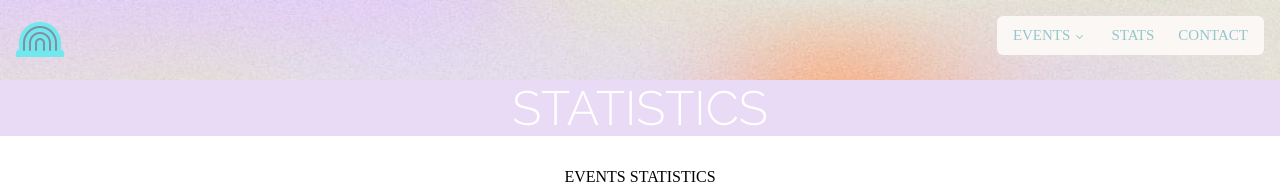
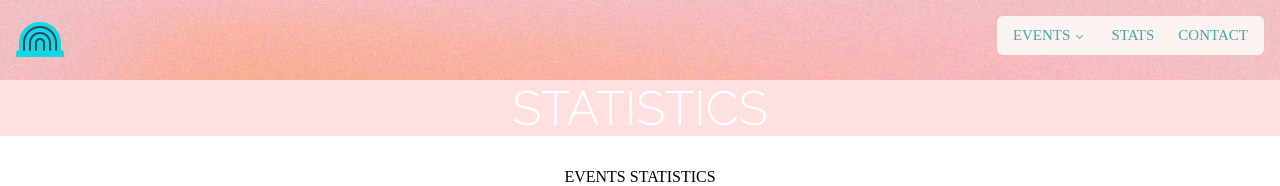
Before and after one commit to camdd/amazing-events, a React (Vite) app: page /stats in a window 1280 px wide. Shown: the top 186 px of the page. Built offline with nearby package versions, Linux system fonts and the light colour scheme; no server answers; a web font is replaced by a local one.

Commit message:
changed header opacity and some little stuff

```diff
--- a/src/components/Card.css
+++ b/src/components/Card.css
@@ -8,12 +8,10 @@
     background-size: cover;
     display: flex;
     justify-content: space-around;
-    gap: 1rem;
-    padding: 1rem;
+    padding: 0.7rem;
     flex-wrap: wrap;
     margin: 0 auto;
     border-radius: 15px;
-    /* width: 40% */
 }
 
 .border {  height: 369px;
@@ -22,7 +20,6 @@
     border-radius: 10px;
     transition: border 1s;
     position: relative;
-
 }
 
 .card {
@@ -51,8 +48,7 @@
 }
 
 .card_img {
-    width: 100%;
-
+    width: 100%
 }
 
 .title {
@@ -61,7 +57,6 @@
     align-items: center;
 }
 
-
 .price_button {
     margin-top: 1em;
     display: flex;
--- a/src/components/Card.jsx
+++ b/src/components/Card.jsx
@@ -6,7 +6,6 @@ import { Link } from 'react-router-dom';
 
 import { useNavigate } from 'react-router-dom';
 
-// eslint-disable-next-line react/prop-types
 const CardComponent = ({evento}) => {
   let navigate = useNavigate()
   let handleDetailsClick = () => {
@@ -19,7 +18,6 @@ const CardComponent = ({evento}) => {
           <Card size="2" style={{ maxWidth: 240 }}>
             <Inset clip="padding-box" side="top" pb="current">
               <img
-                // eslint-disable-next-line react/prop-types
                 src={evento.image}
                 alt="Bold typography"
                 style={{
--- a/src/components/Main.css
+++ b/src/components/Main.css
@@ -19,7 +19,7 @@
     font-family: 'Raleway', sans-serif;
     font-size:3em;
     color: #ffffff;
-    background-color: #DBC4F0;
+    background-color: #FFCACC;
     opacity: 0.6;
     background-size: cover;
     text-transform: uppercase;
@@ -27,9 +27,6 @@
     margin-top: 0;
 }
 
-
-
-
 .search {
     display: flex;
     align-items: center;
--- a/src/components/Navbar.css
+++ b/src/components/Navbar.css
@@ -11,8 +11,8 @@ p {
 }
 
 .NavigationMenuRoot {
-  background-image: url("../assets/background.jpg");
-  opacity: 0.6;
+  background-image: url("../assets/background2.jpg");
+  opacity: 1;
   background-size: cover;
   position: relative;
   display: flex;
@@ -190,7 +190,6 @@ p {
   height: 100%;
   background: linear-gradient(135deg, #D4E2D4 10%, #DBC4F0 90%);
   border-radius: 6px;
-  /* padding: 25px; */
   text-decoration: none;
   outline: none;
   user-select: none;
--- a/src/pages/Details.css
+++ b/src/pages/Details.css
@@ -1,5 +1,4 @@
 @import url('https://fonts.googleapis.com/css2?family=Playfair+Display:ital,wght@0,400;0,500;0,600;1,400;1,500&family=Raleway:wght@300;400;500;600&display=swap');
-
 
 .card_details {
     font-family: 'Playfair Display', serif;
@@ -7,7 +6,6 @@
     padding: 3em;
     align-items: center;
     max-width: 800px;
-    /* font-size: 3em; */
     margin: 0 auto;
     margin-top: 4em;
     gap: 1em;
@@ -18,13 +16,11 @@
     color: #3b8183
   }
 
-
   .card_details img {
     width: 300px;
     height: auto;
     margin-right: 20px;
   }
-
 
   h2 {
     margin: 5px;
```
Also changed, not shown: src/components/Main.jsx (+0 -9 lines).
